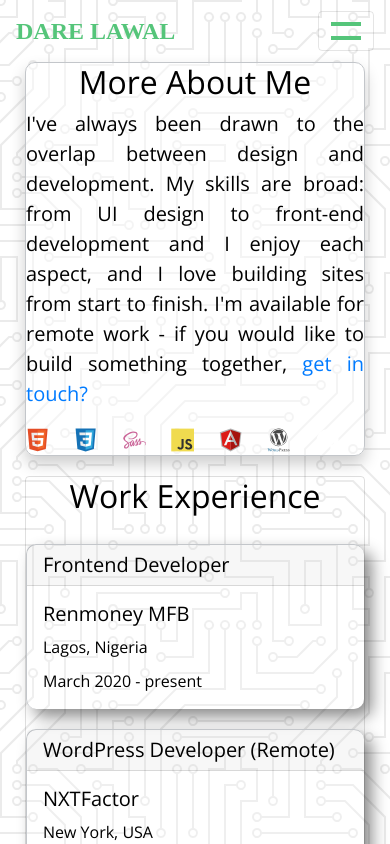
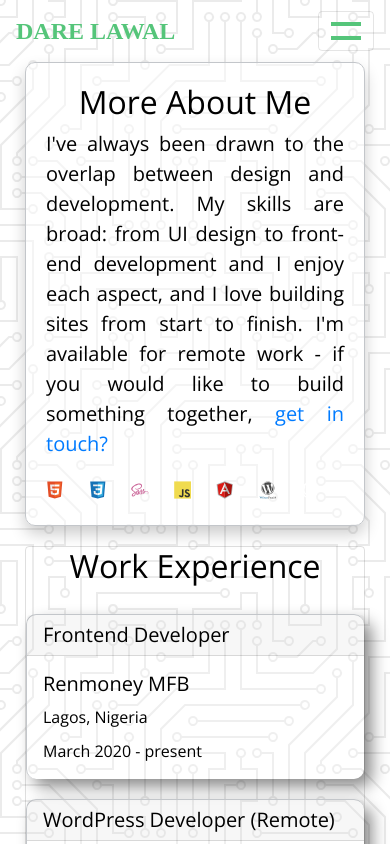
Before and after one commit to lawaldare/new-protfolio, an Angular app: page /about in a window 390 px wide. Shown: the top 844 px of the page. Built offline with nearby package versions, Linux system fonts and the light colour scheme; a web font is replaced by a local one; what t-writer.js would draw is missing.

Commit message:
version-2

```diff
--- a/src/app/components/about/about.component.scss
+++ b/src/app/components/about/about.component.scss
@@ -100,6 +100,10 @@ svg {
     padding: 0;
   }
 
+  .about {
+    padding: 20px;
+  }
+
   .card-header {
     padding: 0.5rem 1rem;
   }
--- a/src/app/components/navbar/navbar.component.scss
+++ b/src/app/components/navbar/navbar.component.scss
@@ -24,13 +24,13 @@
       transition: all .2s;
   }
 
-  &:hover,
-  &:active {
-      color: #ff7730 !important;
-      background-color: #fff;
-      box-shadow: 0 1rem 2rem rgba(#000, .4);
-      transform: rotate(5deg) scale(1.3);
-  }
+  // &:hover,
+  // &:active {
+  //     color: #ff7730 !important;
+  //     background-color: #fff;
+  //     box-shadow: 0 1rem 2rem rgba(#000, .4);
+  //     transform: rotate(5deg) scale(1.3);
+  // }
 }
 
 .nav-item {
```
